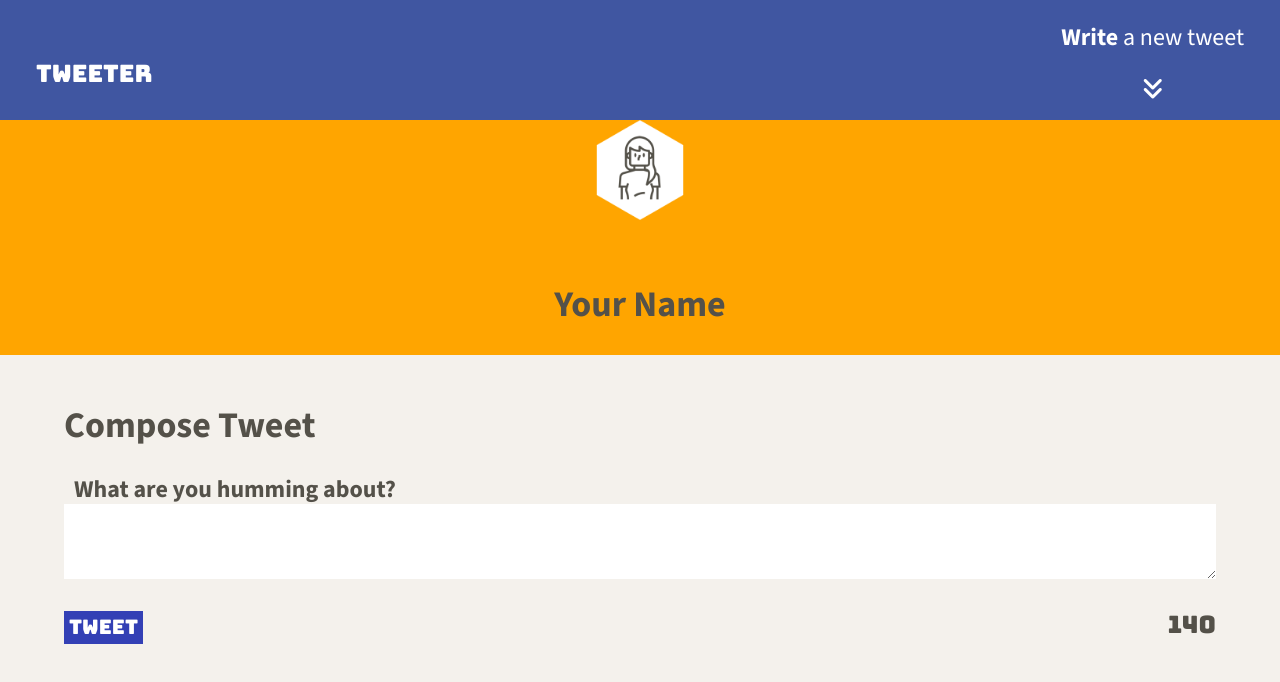
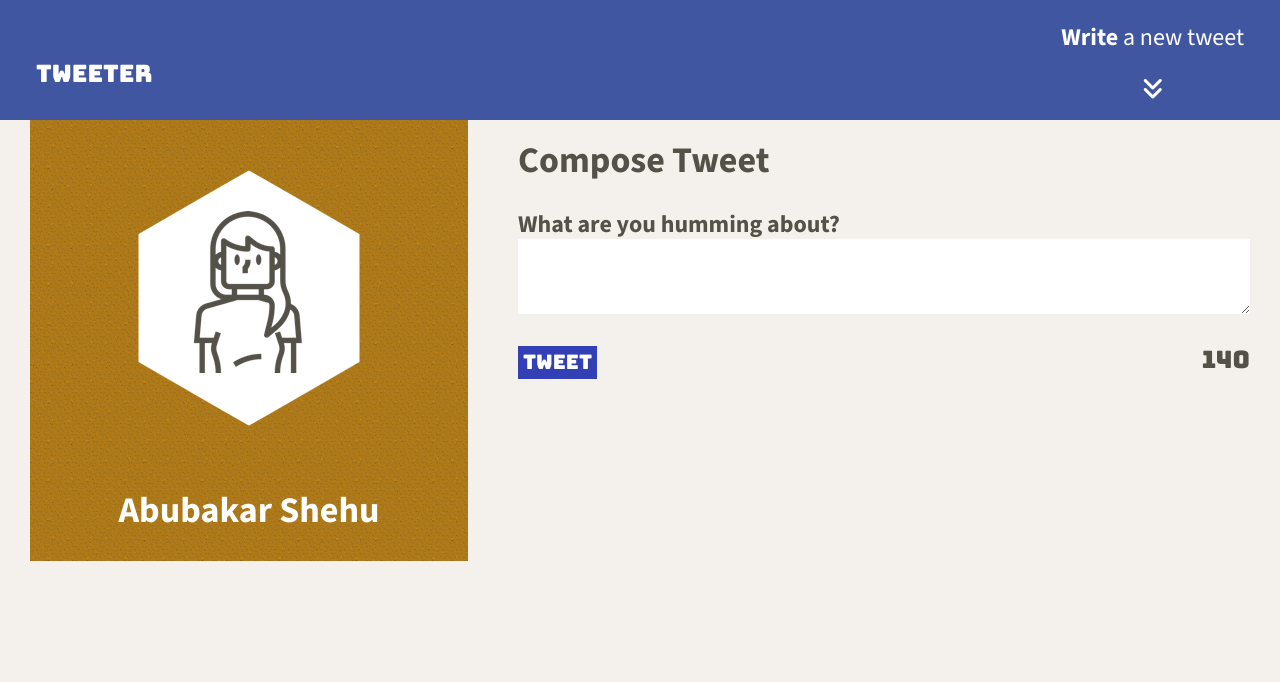
Before and after one commit to Abubakar-Shehu/tweeter, a website: page public/index.html in a window 1280 px wide. Drawn offline with nearby package versions, Linux system fonts and the light colour scheme; no server answers.

Commit message:
Added responsive dessign and touched up the other CSS

```diff
--- a/public/index.html
+++ b/public/index.html
@@ -4,6 +4,7 @@
 <head>
   <!-- Meta Information -->
   <title>Tweeter - Home Page</title>
+  <meta name='viewport' content='width=device-width, initial-scale=1.0, maximum-scale=1.0' />
 
   <!-- External CSS -->
   <link rel="stylesheet" href="https://cdnjs.cloudflare.com/ajax/libs/normalize/8.0.1/normalize.min.css"
@@ -45,11 +46,11 @@
   <div class="big-screen">
     <header class="page-header">
       <div>
-        <img src="/images/profile-hex.png" width="100" height="100">
+        <img src="/images/profile-hex.png">
       </div>
       <br>
       <div>
-        <h2>Your Name</h2>
+        <h2>Abubakar Shehu</h2>
       </div>
     </header>
     <!-- Page-specific (main) content here -->
--- a/public/styles/header.css
+++ b/public/styles/header.css
@@ -5,4 +5,13 @@
   align-items: center;
   background-color: orange;
   padding-top: 120px;
+  background-image: url('../images/assault.png');
 }
+
+.page-header h2 {
+  color: white
+}
+
+.page-header img {
+  padding-top: 20px;
+}
--- a/public/styles/layout.css
+++ b/public/styles/layout.css
@@ -41,8 +41,22 @@ body {
   gap: 20px;
 }
 
-@media screen and (max-width: 768px) {
+@media screen and (min-width: 768px) {
   .big-screen {
     flex-direction: row;
+    padding: 30px;
+    align-items: flex-start;
+    gap: 50px;
   }
+
+  .page-header {
+    justify-content: center;
+    margin: auto;
+  }
+
+  .container {
+    margin-top: 80px;
+    flex: 1 0 60%;
+  }
+
 }
--- a/public/styles/new-tweet.css
+++ b/public/styles/new-tweet.css
@@ -2,7 +2,7 @@ label {
   font-family: "Source Sans 3", sans-serif;
   font-weight: bold;
   border-bottom: 3px solid black;
-  padding: 10px;
+  padding: 20px 0;
   width: 100%;
 }
 
```
